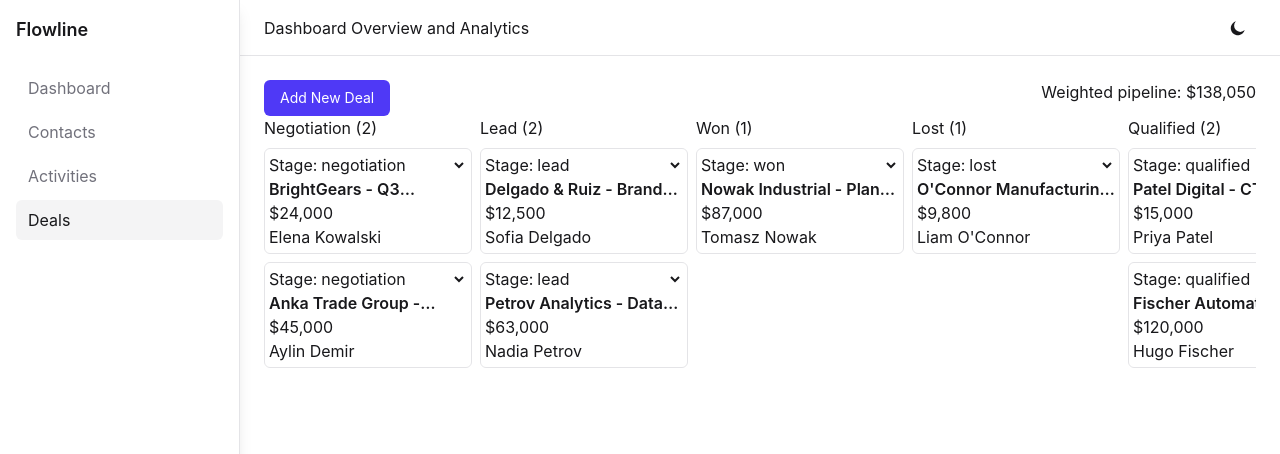
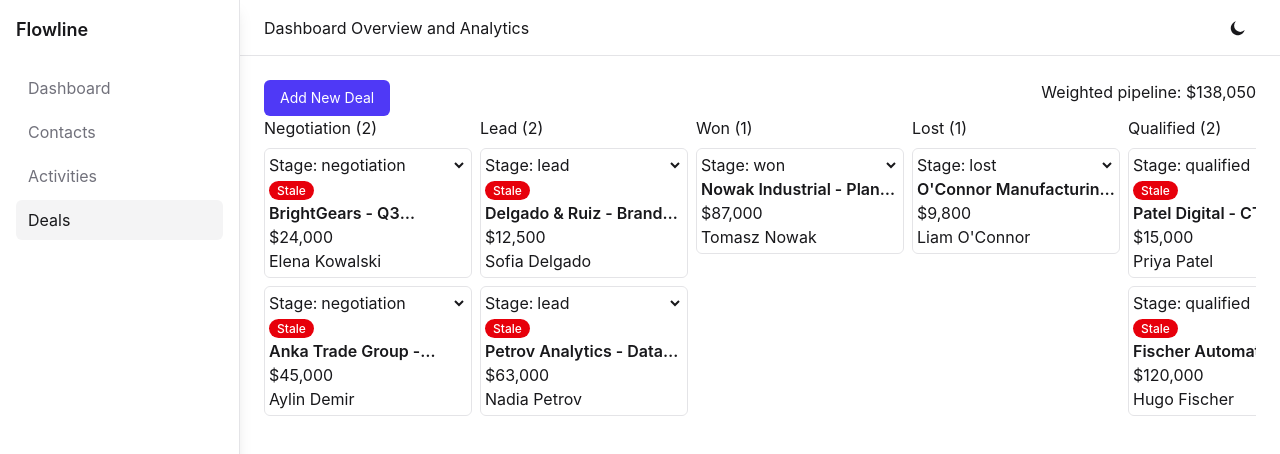
Before and after one commit to FiratCanTas/flowline, a React (Vite) app: page /deals in a window 1280 px wide. Shown: the top 454 px of the page. Built offline with nearby package versions, Linux system fonts and the light colour scheme.

Commit message:
feat: show stale deals

```diff
--- a/src/pages/Deals.jsx
+++ b/src/pages/Deals.jsx
@@ -2,7 +2,8 @@ import { useMutation, useQuery, useQueryClient } from '@tanstack/react-query';
 import { getDeals, updateDeal } from '../features/deals/api/deals';
 import { getContacts } from '../features/contacts/api/contacts';
 import { Link } from 'react-router';
-import { getWeightedPipelineValue } from '../features/deals/utils';
+import { getWeightedPipelineValue, isDealStale } from '../features/deals/utils';
+import Badge from '../components/ui/Badge';
 
 const Deals = () => {
   const queryClient = useQueryClient();
@@ -76,7 +77,8 @@ const Deals = () => {
             </h3>
 
             {categorisedDeals[`${dealCategory}`].length ? (
-              categorisedDeals[`${dealCategory}`].map(({ id, title, value, contactId }) => (
+              categorisedDeals[`${dealCategory}`].map(
+                ({ id, title, stage, createdAt, value, contactId }) => (
                   <div key={id} className="border-border my-2 rounded-md border p-1">
                     <div className="flex">
                       <label htmlFor={id}>Stage:</label>
@@ -97,12 +99,14 @@ const Deals = () => {
                     </div>
 
                     <Link to={`./${id}`}>
+                      {isDealStale({ stage, createdAt }) && <Badge variant="danger">Stale</Badge>}
                       <p className="line-clamp-1 font-semibold">{title}</p>
                       <p>${value.toLocaleString()}</p>
                       <p>{contacts?.find((contact) => contact.id === contactId)?.name}</p>
                     </Link>
                   </div>
-              ))
+                ),
+              )
             ) : (
               <div className="border-border border p-1">No deals</div>
             )}
```
Lines whose indentation alone changed are shown as unchanged.
